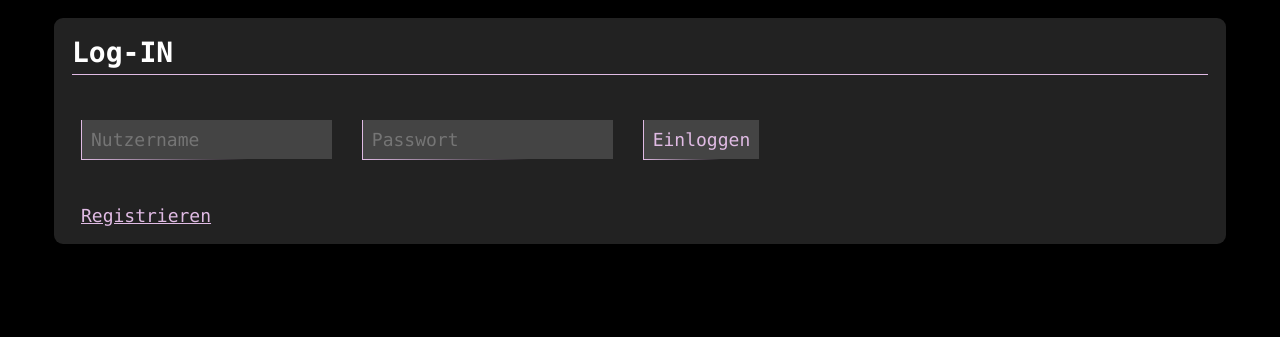
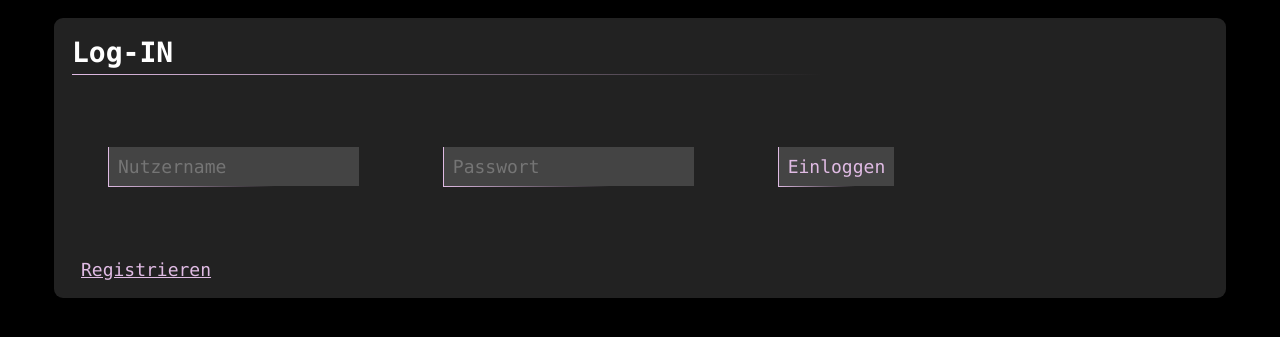
Before and after one commit to SpaRaw/IU_GWD_Chatroom, a PHP site: page / in a window 1280 px wide. Shown: the top 337 px of the page. Run offline with PHP 8.4, Linux system fonts and the light colour scheme.

Commit message:
h1 styling angepasst

```diff
--- a/app/src/style/style.css
+++ b/app/src/style/style.css
@@ -34,7 +34,10 @@ h1{
     font-size: 28px;
     margin-bottom: var(--margin-after-normal);
     padding-bottom: 0.25rem;
-    border-bottom: 1px solid var(--accent-color)
+    border-top: none;
+    border-bottom: 1px solid transparent;
+    border-image: linear-gradient(90deg, var(--accent-color) 0%, rgba(34,34,34,1) 66%);
+    border-image-slice: 1;
 }
 h2{
     font-size: 24px;
@@ -66,7 +69,7 @@ input{
     border: 1px solid var(--accent-color);
     color: var(--accent-color);
     padding: 0.5rem;
-    margin: 0.5rem;
+    margin: var(--margin-after-normal);
     background-color: var(--bgc-light);
     border-top: none;
     border-left: 1px solid var(--accent-color);
```
